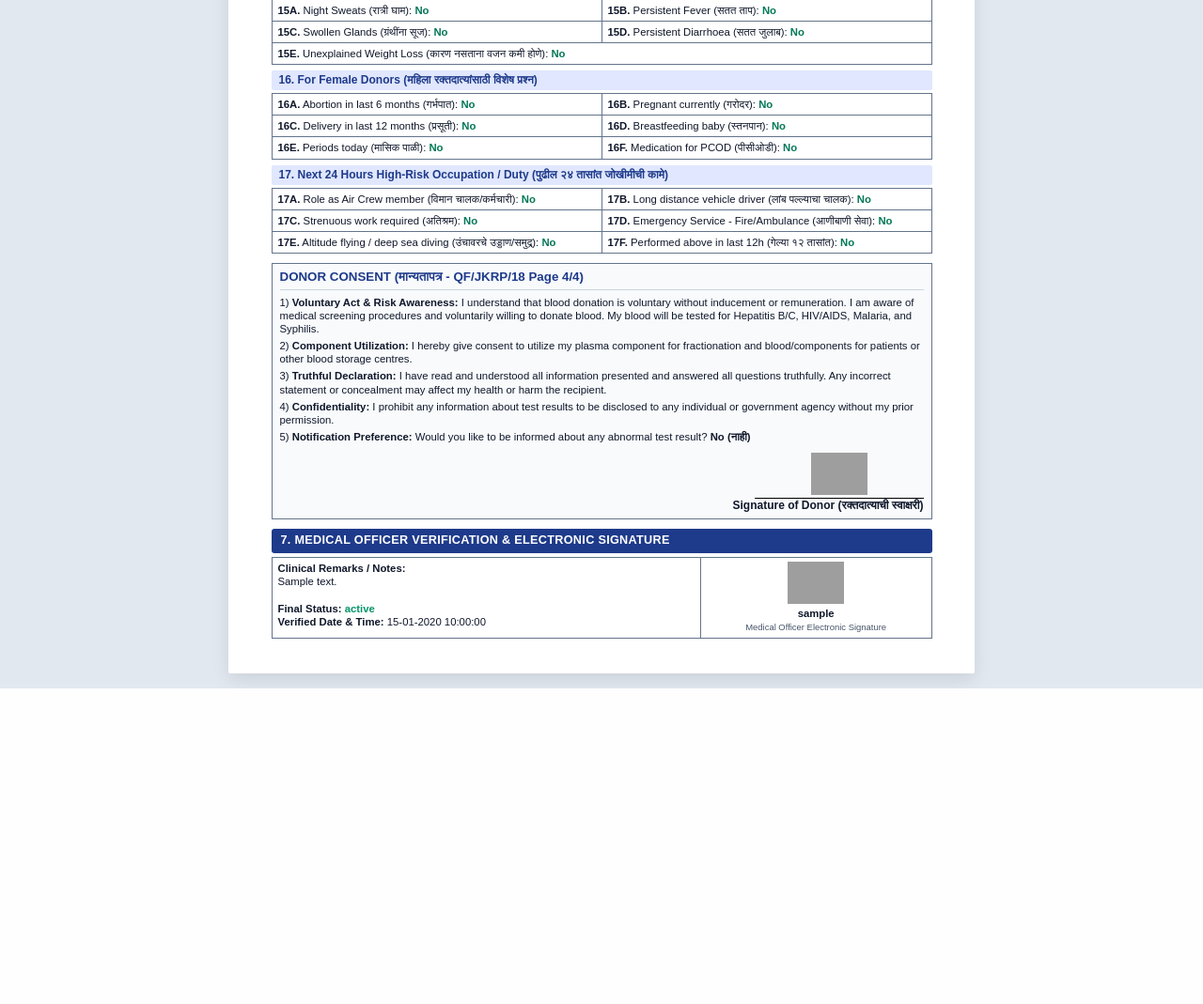
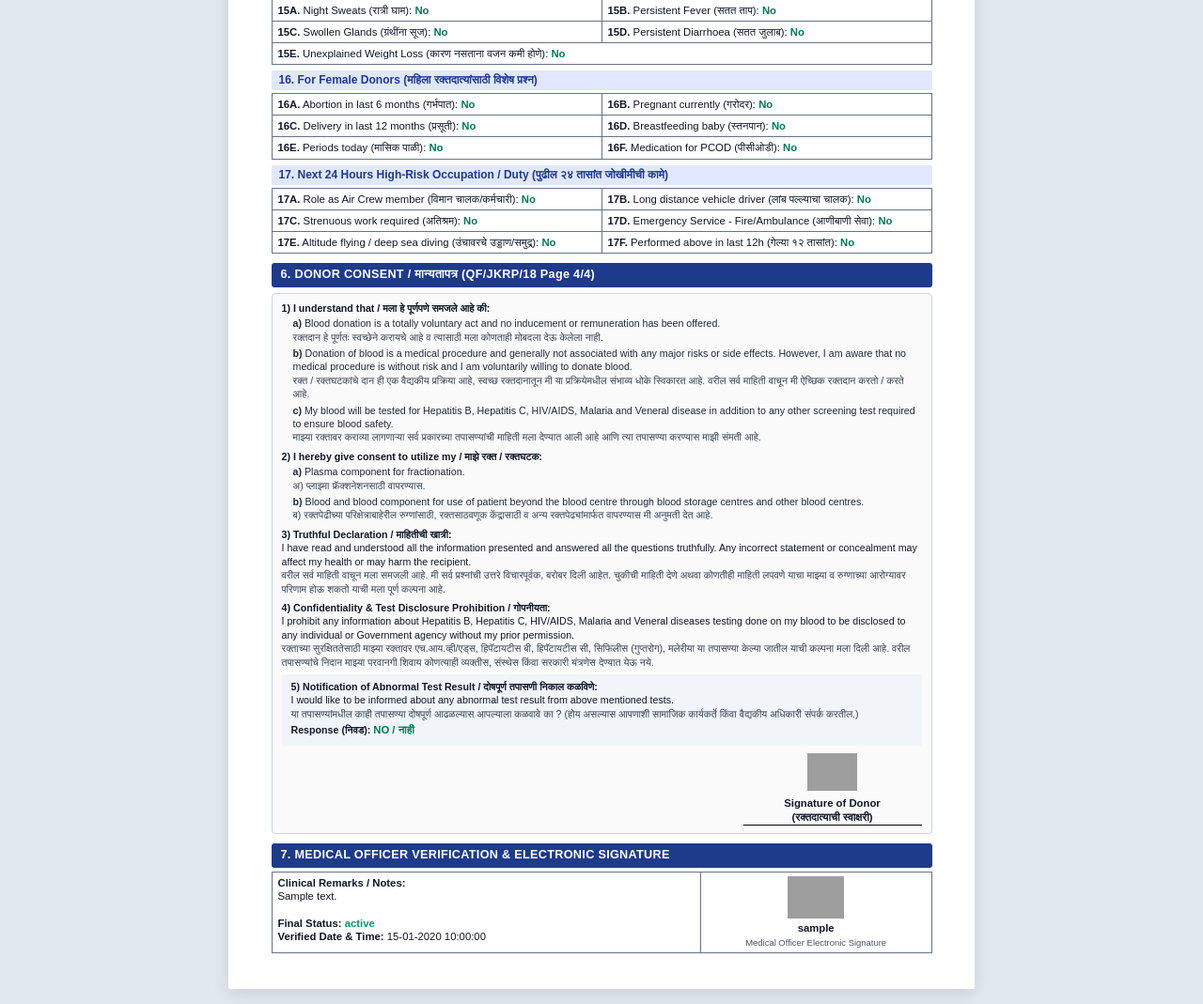
Before and after one commit to Omp01/Jankalyan-Digital_Form, a Flask app: template templates/print_form.html in a window 1280 px wide. Shown: the part 1989-3058 px from the top of the page at 94% size. Before the commit the page ends 2722 px from the top, so only its background shows below. Run offline with Flask 3, Linux system fonts and the light colour scheme; the template is opened without the code that fills it: most values are stand-ins (such as "Sample title", 1, 10 or a date in 2020); grey boxes are pictures that could not be loaded.

Commit message:
Complete Bilingual consent added

```diff
--- a/templates/print_form.html
+++ b/templates/print_form.html
@@ -523,27 +523,74 @@
       </table>
 
       <!-- ═══════════════════════════════════════════════════════════════════ -->
-      <!-- SECTION 13: DONOR CONSENT (Page 4/4)                               -->
+      <!-- SECTION 13: DONOR CONSENT (मान्यतापत्र - QF/JKRP/18 Page 4/4)        -->
       <!-- ═══════════════════════════════════════════════════════════════════ -->
-      <div class="donor-consent-block" style="margin-top:10px;">
-        <div style="font-weight:bold; font-size:10pt; color:#1E3A8A; margin-bottom:6px; border-bottom:1px solid #CBD5E1; padding-bottom:4px;">
-          DONOR CONSENT (मान्यतापत्र - QF/JKRP/18 Page 4/4)
+      <div class="section-header">6. DONOR CONSENT / मान्यतापत्र (QF/JKRP/18 Page 4/4)</div>
+      <div class="donor-consent-block" style="border:1px solid #CBD5E1; padding:8px 10px; border-radius:4px; margin-bottom:8px; font-size:8pt; line-height:1.35; background:#FAFAFA;">
+
+        <!-- Clause 1 -->
+        <div style="margin-bottom:6px;">
+          <p style="margin:0 0 2px 0;"><strong>1) I understand that / मला हे पूर्णपणे समजले आहे की:</strong></p>
+          <div style="margin-left:12px; color:#1E293B;">
+            <p style="margin:0 0 3px 0;"><strong>a)</strong> Blood donation is a totally voluntary act and no inducement or remuneration has been offered.<br>
+            <span style="color:#334155;">रक्तदान हे पूर्णतः स्वच्छेने करायचे आहे व त्यासाठी मला कोणताही मोबदला देऊ केलेला नाही.</span></p>
+            <p style="margin:0 0 3px 0;"><strong>b)</strong> Donation of blood is a medical procedure and generally not associated with any major risks or side effects. However, I am aware that no medical procedure is without risk and I am voluntarily willing to donate blood.<br>
+            <span style="color:#334155;">रक्त / रक्तघटकांचे दान ही एक वैद्यकीय प्रक्रिया आहे, स्वच्छ रक्तदानातून मी या प्रक्रियेमधील संभाव्य धोके स्विकारत आहे. वरील सर्व माहिती वाचून मी ऐच्छिक रक्तदान करतो / करते आहे.</span></p>
+            <p style="margin:0 0 3px 0;"><strong>c)</strong> My blood will be tested for Hepatitis B, Hepatitis C, HIV/AIDS, Malaria and Veneral disease in addition to any other screening test required to ensure blood safety.<br>
+            <span style="color:#334155;">माझ्या रक्तावर कराव्या लागणाऱ्या सर्व प्रकारच्या तपासण्यांची माहिती मला देण्यात आली आहे आणि त्या तपासण्या करण्यास माझी संमती आहे.</span></p>
+          </div>
         </div>
-        <p style="margin-bottom:4px;">1) <strong>Voluntary Act & Risk Awareness:</strong> I understand that blood donation is voluntary without inducement or remuneration. I am aware of medical screening procedures and voluntarily willing to donate blood. My blood will be tested for Hepatitis B/C, HIV/AIDS, Malaria, and Syphilis.</p>
-        <p style="margin-bottom:4px;">2) <strong>Component Utilization:</strong> I hereby give consent to utilize my plasma component for fractionation and blood/components for patients or other blood storage centres.</p>
-        <p style="margin-bottom:4px;">3) <strong>Truthful Declaration:</strong> I have read and understood all information presented and answered all questions truthfully. Any incorrect statement or concealment may affect my health or harm the recipient.</p>
-        <p style="margin-bottom:4px;">4) <strong>Confidentiality:</strong> I prohibit any information about test results to be disclosed to any individual or government agency without my prior permission.</p>
-        <p style="margin-bottom:6px;">5) <strong>Notification Preference:</strong> Would you like to be informed about any abnormal test result? <strong>{{ 'Yes (होय)' if consent.abnormal_results_notify else 'No (नाही)' }}</strong></p>
 
-        <div style="margin-top:10px; text-align:right;">
-          <div style="display:inline-block; border-bottom:1px solid #000; width:180px; text-align:center; min-height:40px;">
+        <!-- Clause 2 -->
+        <div style="margin-bottom:6px;">
+          <p style="margin:0 0 2px 0;"><strong>2) I hereby give consent to utilize my / माझे रक्त / रक्तघटक:</strong></p>
+          <div style="margin-left:12px; color:#1E293B;">
+            <p style="margin:0 0 3px 0;"><strong>a)</strong> Plasma component for fractionation.<br>
+            <span style="color:#334155;">अ) प्लाझ्मा फ्रॅक्शनेशनसाठी वापरण्यास.</span></p>
+            <p style="margin:0 0 3px 0;"><strong>b)</strong> Blood and blood component for use of patient beyond the blood centre through blood storage centres and other blood centres.<br>
+            <span style="color:#334155;">ब) रक्तपेढीच्या परिक्षेत्राबाहेरील रुग्णांसाठी, रक्तसाठवणूक केंद्रासाठी व अन्य रक्तपेढ्यांमार्फत वापरण्यास मी अनुमती देत आहे.</span></p>
+          </div>
+        </div>
+
+        <!-- Clause 3 -->
+        <div style="margin-bottom:6px;">
+          <p style="margin:0 0 2px 0;"><strong>3) Truthful Declaration / माहितीची खात्री:</strong><br>
+          I have read and understood all the information presented and answered all the questions truthfully. Any incorrect statement or concealment may affect my health or may harm the recipient.<br>
+          <span style="color:#334155;">वरील सर्व माहिती वाचून मला समजली आहे. मी सर्व प्रश्नांची उत्तरे विचारपूर्वक, बरोबर दिली आहेत. चुकीची माहिती देणे अथवा कोणतीही माहिती लपवणे याचा माझ्या व रुग्णाच्या आरोग्यावर परिणाम होऊ शकतो याची मला पूर्ण कल्पना आहे.</span></p>
+        </div>
+
+        <!-- Clause 4 -->
+        <div style="margin-bottom:6px;">
+          <p style="margin:0 0 2px 0;"><strong>4) Confidentiality & Test Disclosure Prohibition / गोपनीयता:</strong><br>
+          I prohibit any information about Hepatitis B, Hepatitis C, HIV/AIDS, Malaria and Veneral diseases testing done on my blood to be disclosed to any individual or Government agency without my prior permission.<br>
+          <span style="color:#334155;">रक्ताच्या सुरक्षिततेसाठी माझ्या रक्तावर एच.आय.व्ही/एड्स, हिपॅटायटीस बी, हिपॅटायटीस सी, सिफिलीस (गुप्तरोग), मलेरीया या तपासण्या केल्या जातील याची कल्पना मला दिली आहे. वरील तपासण्यांचे निदान माझ्या परवानगी शिवाय कोणत्याही व्यक्तीस, संस्थेस किंवा सरकारी यंत्रणेस देण्यात येऊ नये.</span></p>
+        </div>
+
+        <!-- Clause 5 -->
+        <div style="margin-bottom:6px; background:#F1F5F9; padding:6px 10px; border-radius:3px;">
+          <p style="margin:0 0 3px 0;"><strong>5) Notification of Abnormal Test Result / दोषपूर्ण तपासणी निकाल कळविणे:</strong><br>
+          I would like to be informed about any abnormal test result from above mentioned tests.<br>
+          <span style="color:#334155;">या तपासण्यांमधील काही तपासण्या दोषपूर्ण आढळल्यास आपल्याला कळवावे का ? (होय असल्यास आपणाशी सामाजिक कार्यकर्ते किंवा वैद्यकीय अधिकारी संपर्क करतील.)</span><br>
+          <span style="margin-top:3px; display:inline-block;"><strong>Response (निवड):</strong>
+          {% if consent.abnormal_results_notify %}
+            <span class="badge-yes" style="font-size:8.5pt;">YES / होय</span>
+          {% else %}
+            <span class="badge-no" style="font-size:8.5pt;">NO / नाही</span>
+          {% endif %}
+          </span>
+          </p>
+        </div>
+
+        <!-- Donor Signature -->
+        <div style="margin-top:8px; display:flex; justify-content:flex-end; text-align:center;">
+          <div style="display:inline-block; border-bottom:1px solid #000; width:190px; text-align:center; min-height:42px;">
             {% if consent.donor_signature_data %}
-              <img src="{{ consent.donor_signature_data }}" class="printed-signature-img" alt="Donor Signature">
+              <img src="{{ consent.donor_signature_data }}" class="printed-signature-img" style="max-height:40px;" alt="Donor Signature">
             {% else %}
-              <em style="font-size:8.5pt; color:#64748B;">Signed Digitally</em>
+              <em style="font-size:8pt; color:#64748B; display:block; padding-top:12px;">Signed Digitally</em>
             {% endif %}
+            <div style="font-size:8.5pt; font-weight:bold; color:#0F172A; margin-top:2px;">Signature of Donor<br>(रक्तदात्याची स्वाक्षरी)</div>
           </div>
-          <br><strong style="font-size:9pt; color:#0F172A;">Signature of Donor (रक्तदात्याची स्वाक्षरी)</strong>
         </div>
       </div>
 
```
Also changed, not shown: static/donor_form.html (+30 -9 lines), static/js/form.js (+18 -2 lines), static/js/language.js (+22 -10 lines).
